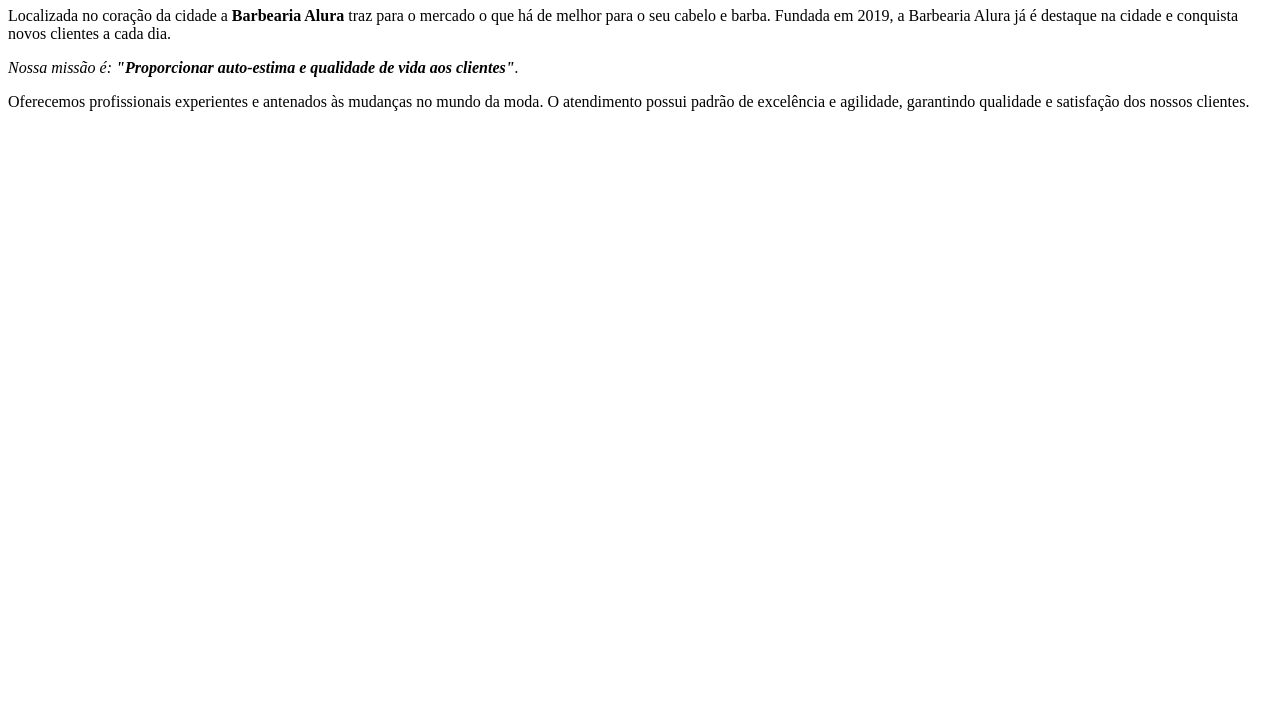
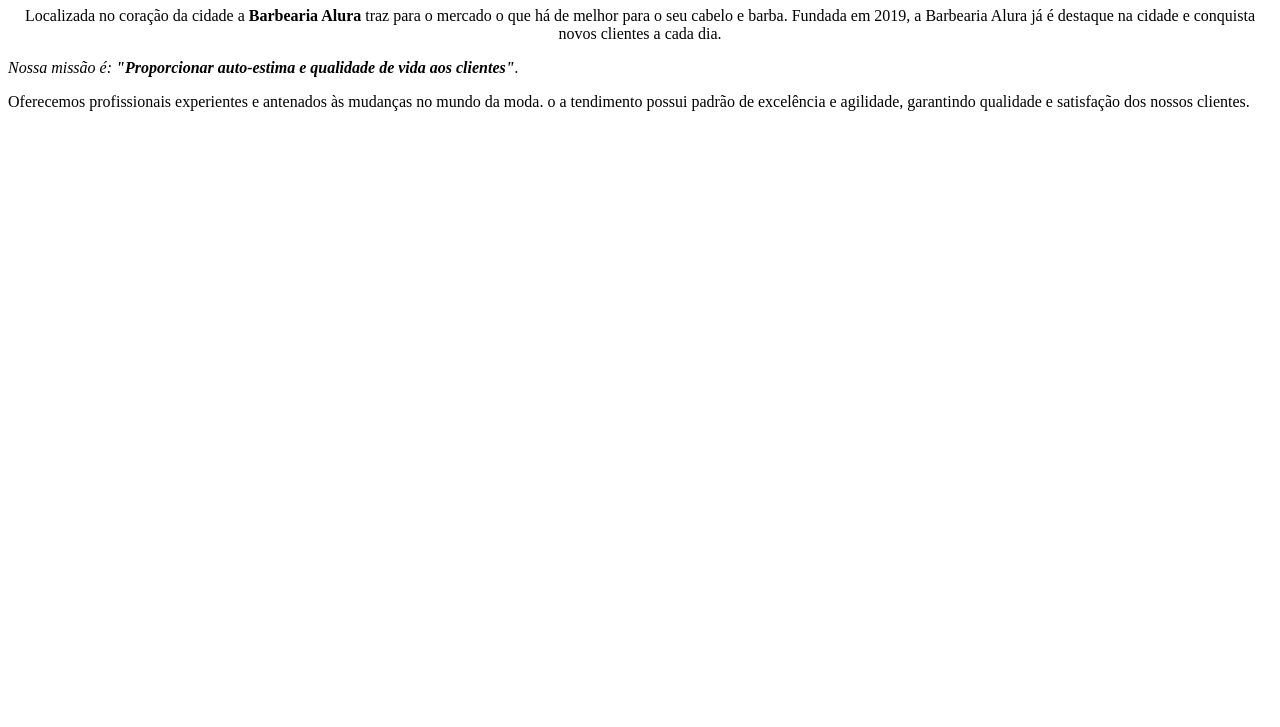
Before and after one commit to ariellindo777/Web-Page-Ariel-ferreira-1A-Dirce-Maia, a plain HTML site: page index.html in a window 1280 px wide. Shown: the part 73-800 px from the top of the page. Drawn offline with Linux system fonts and the light colour scheme.

Commit message:
Update index.html

```diff
--- a/index.html
+++ b/index.html
@@ -3,16 +3,26 @@
     <head>
         <meta charset="UTF-8">
         <title>Barbearia Alura</title>
+
+        <style>
+            p {
+                text-ulign : center
+            }
+        </style>
     </head>
+
     <body>
         <h1 stlye="text-align:center">Sobre a Barbearia Alura</h1>
 
-        <p>Localizada no coração da cidade a <strong>Barbearia Alura</strong> traz para o mercado o que há de melhor para o seu cabelo e barba.
+        <p style="text-align:center">Localizada no coração da cidade a <strong>Barbearia Alura</strong> traz para o mercado o que há de melhor para o seu cabelo e barba.
         Fundada em 2019, a Barbearia Alura já é destaque na cidade e conquista novos clientes a cada dia.</p>
 
         <p style=¨Font-size: 20px¨><em>Nossa missão é: <strong>"Proporcionar auto-estima e qualidade de vida aos clientes"</strong>.</em></p>
 
         <p>Oferecemos profissionais experientes e antenados às mudanças no mundo da moda.
-        O atendimento possui padrão de excelência e agilidade, garantindo qualidade e satisfação dos nossos clientes.</p>
-    </body>
-</html>
+
+
+        o  a tendimento possui padrão de excelência e agilidade, garantindo qualidade e satisfação dos nossos clientes.
+        </p>
+       </body
+        </html>
```
